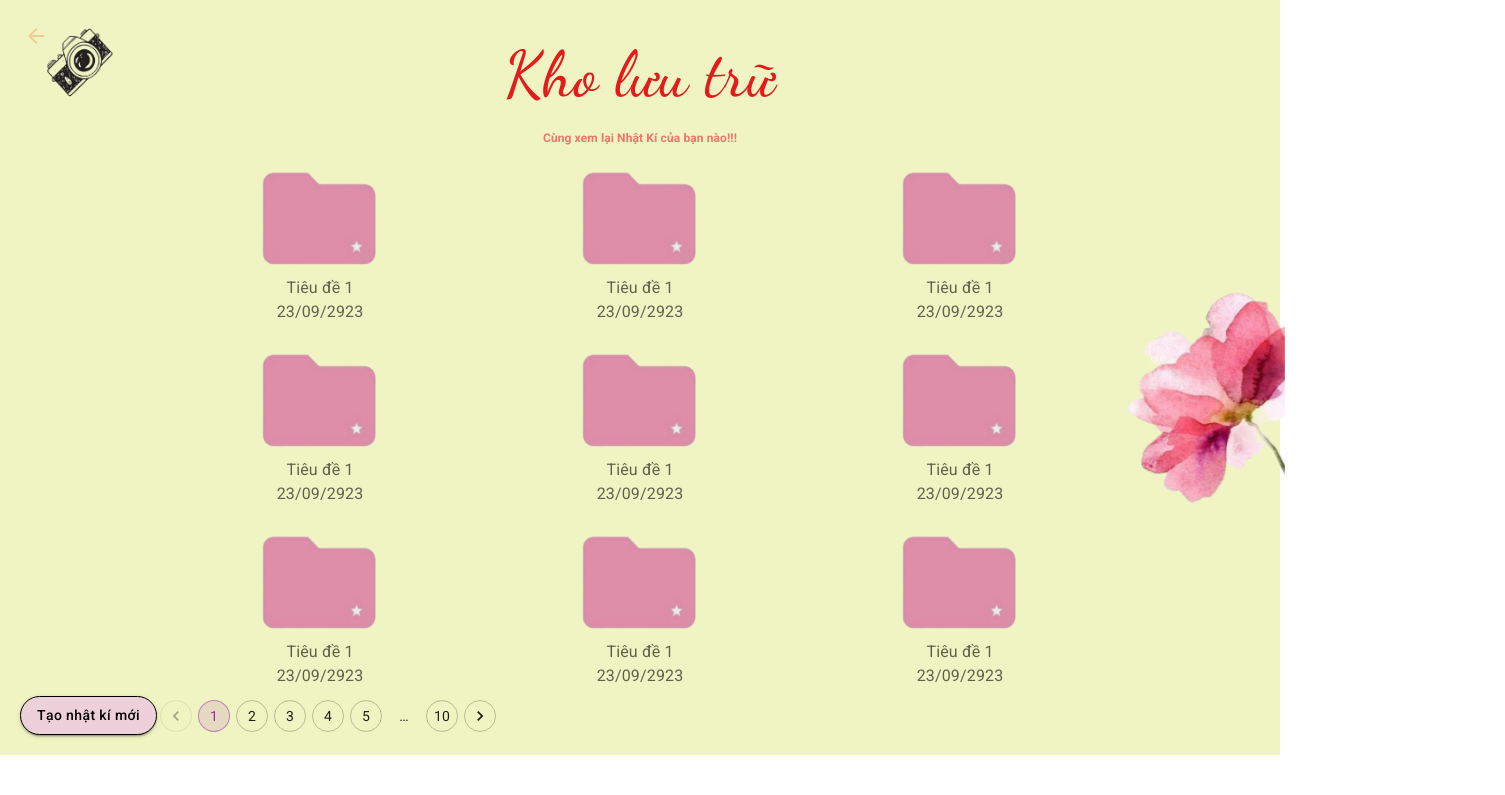
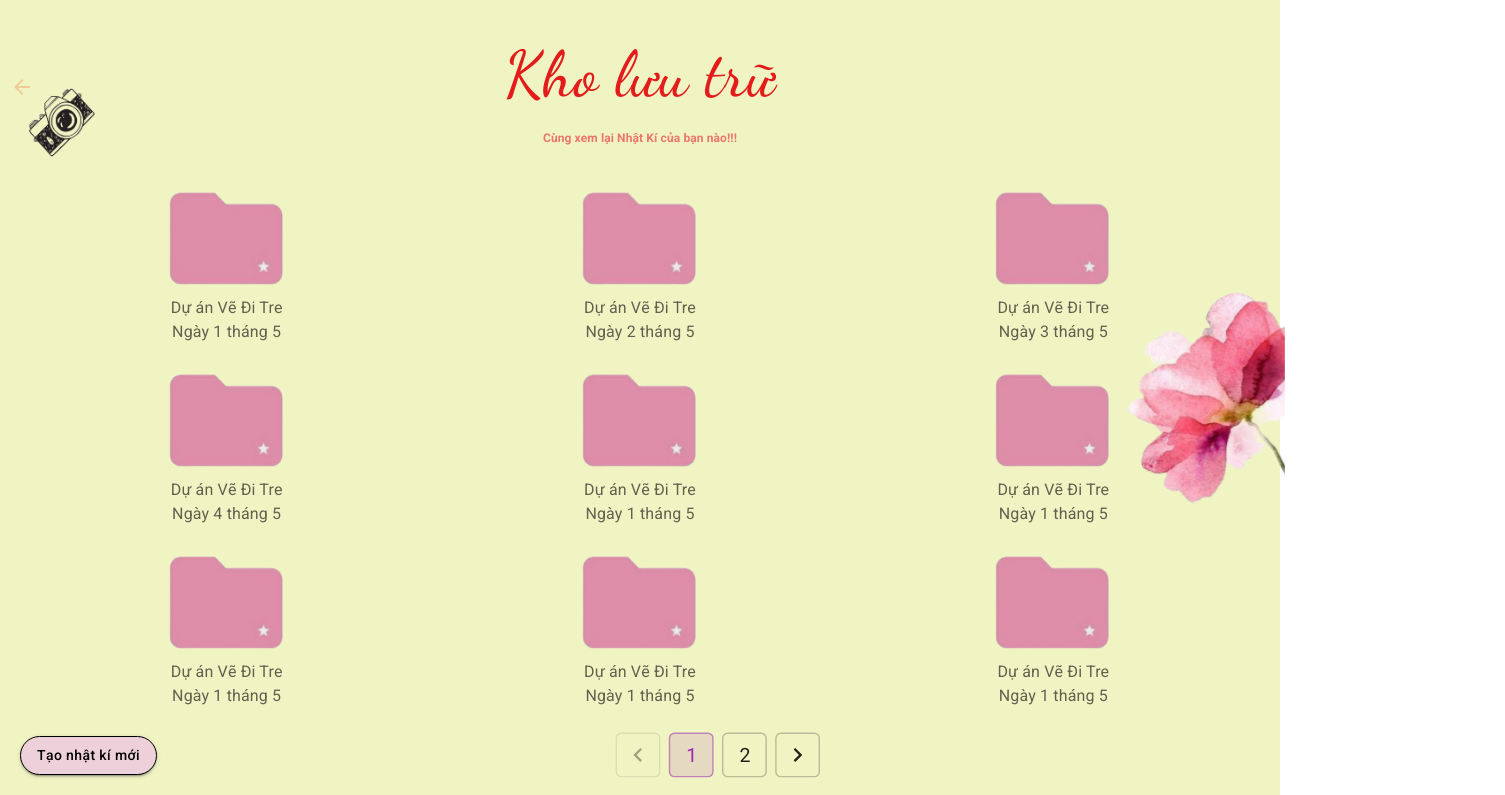
Before and after one commit to anhhdev2203/ElaineDiary, a React (Vite) app: page /mydiary in a window 1280 px wide. Shown: the part 56-851 px from the top of the page, 1505 px wide, since content can reach past the window. Before the commit the page ends 811 px from the top, so only its background shows below. Built offline with nearby package versions, Linux system fonts and the light colour scheme; a web font is replaced by a local one.

Commit message:
reactJS cho myDiary

```diff
--- /dev/null
+++ b/src/pages/MyDiary/component/Panigation.js
@@ -0,0 +1,29 @@
+import React, { useState } from "react";
+
+function usePagination(data, itemsPerPage) {
+  const [currentPage, setCurrentPage] = useState(1);
+  const maxPage = Math.ceil(data.length / itemsPerPage);
+
+  function currentData() {
+    const begin = (currentPage - 1) * itemsPerPage;
+    const end = begin + itemsPerPage;
+    return data.slice(begin, end);
+  }
+
+  function next() {
+    setCurrentPage((currentPage) => Math.min(currentPage + 1, maxPage));
+  }
+
+  function prev() {
+    setCurrentPage((currentPage) => Math.max(currentPage - 1, 1));
+  }
+
+  function jump(page) {
+    const pageNumber = Math.max(1, page);
+    setCurrentPage((currentPage) => Math.min(pageNumber, maxPage));
+  }
+
+  return { next, prev, jump, currentData, currentPage, maxPage };
+}
+
+export default usePagination;
--- a/src/pages/MyDiary/component/nagivationBox.jsx
+++ /dev/null
@@ -1,127 +0,0 @@
-import { Button, Grid, Pagination } from "@mui/material";
-
-export default function Nagivation() {
-  return (
-    <>
-      <Pagination count={10} variant="outlined" color="secondary" />
-    </>
-    // <>
-    //   <Grid
-    //     direction="row"
-    //     container
-    //     // spacing={-2}
-    //     justifyContent="center"
-    //     alignItems="center"
-    //     padding={5}
-    //     position={"absolute"}
-    //   >
-    //     <Button
-    //       sx={{
-    //         my: 0.5,
-    //         backgroundColor: "#E3B9DA",
-    //         color: "#fff",
-    //         ml: "10px",
-    //       }}
-    //       variant="contained"
-    //       size="small"
-    //       // onClick={handleCheckedLeft}
-    //       // disabled={rightChecked.length === 0}
-    //       aria-label="move selected left"
-    //     >
-    //       &lt;
-    //     </Button>
-    //     <Button
-    //       sx={{
-    //         my: 0.5,
-    //         backgroundColor: "#E3B9DA",
-    //         color: "#fff",
-    //         ml: "10px",
-    //       }}
-    //       variant="contained"
-    //       size="small"
-    //       // onClick={handleCheckedLeft}
-    //       // disabled={rightChecked.length === 0}
-    //       aria-label="move selected left"
-    //     >
-    //       1
-    //     </Button>
-    //     <Button
-    //       sx={{
-    //         my: 0.5,
-    //         backgroundColor: "#E3B9DA",
-    //         color: "#fff",
-    //         ml: "10px",
-    //       }}
-    //       variant="contained"
-    //       size="small"
-    //       // onClick={handleCheckedLeft}
-    //       // disabled={rightChecked.length === 0}
-    //       aria-label="move selected left"
-    //     >
-    //       2
-    //     </Button>
-    //     <Button
-    //       sx={{
-    //         my: 0.5,
-    //         backgroundColor: "#E3B9DA",
-    //         color: "#fff",
-    //         ml: "10px",
-    //       }}
-    //       variant="contained"
-    //       size="small"
-    //       // onClick={handleCheckedLeft}
-    //       // disabled={rightChecked.length === 0}
-    //       aria-label="move selected left"
-    //     >
-    //       ...
-    //     </Button>
-    //     <Button
-    //       sx={{
-    //         my: 0.5,
-    //         backgroundColor: "#E3B9DA",
-    //         color: "#fff",
-    //         ml: "10px",
-    //       }}
-    //       variant="contained"
-    //       size="small"
-    //       // onClick={handleCheckedLeft}
-    //       // disabled={rightChecked.length === 0}
-    //       aria-label="move selected left"
-    //     >
-    //       9
-    //     </Button>
-    //     <Button
-    //       sx={{
-    //         my: 0.5,
-    //         backgroundColor: "#E3B9DA",
-    //         color: "#fff",
-    //         ml: "10px",
-    //       }}
-    //       variant="contained"
-    //       size="small"
-    //       // onClick={handleCheckedLeft}
-    //       // disabled={rightChecked.length === 0}
-    //       aria-label="move selected left"
-    //     >
-    //       10
-    //     </Button>
-
-    //     <Button
-    //       sx={{
-    //         my: 0.5,
-    //         backgroundColor: "#E3B9DA",
-    //         color: "#fff",
-    //         ml: "10px",
-    //       }}
-    //       variant="contained"
-    //       size="small"
-    //       // onClick={handleCheckedRight}
-    //       // disabled={leftChecked.length === 0}
-    //       aria-label="move selected right"
-    //     >
-    //       &gt;
-    //     </Button>
-    //   </Grid>
-    // </>
-  );
-}
--- /dev/null
+++ b/src/pages/MyDiary/component/navigationBox.jsx
@@ -0,0 +1,33 @@
+import Pagination from "@mui/material/Pagination";
+import usePagination from "./Panigation";
+import { DATASTORE } from "../../MyDiaryDetail/data/storeDiary";
+
+export default function Navigation({ page, setPage }) {
+  const PER_PAGE = 6;
+
+  const changePage = usePagination(DATASTORE, PER_PAGE);
+  const count = Math.ceil(DATASTORE.length / PER_PAGE);
+  const handleChange = (e, value) => {
+    console.log(value);
+    setPage(value);
+  };
+  return (
+    <>
+      <Pagination
+        sx={{
+          display: "flex",
+          justifyContent: "center",
+          scale: "1.4",
+          alignItems: "center",
+          width: "inherit",
+        }}
+        count={count}
+        variant="outlined"
+        color="secondary"
+        page={page}
+        onChange={handleChange}
+        shape="rounded"
+      />
+    </>
+  );
+}
--- a/src/pages/MyDiary/component/storeBox.jsx
+++ b/src/pages/MyDiary/component/storeBox.jsx
@@ -3,12 +3,13 @@ import Paper from "@mui/material/Paper";
 import Grid from "@mui/material/Grid";
 import folderStore from "../img/folderStoreImg.png";
 import { Stack, Box, Typography, styled } from "@mui/material";
-import Nagivation from "./nagivationBox";
+import Nagivation from "./navigationBox";
 import ButtonBox from "../component/buttonBox";
 import { display, positions } from "@mui/system";
 import "../myDiary.css";
-import { DATASTORE } from "../../MyDiaryDetail/data/storeDinary";
+import { DATASTORE } from "../../MyDiaryDetail/data/storeDiary.jsx";
 import { Link } from "react-router-dom";
+import { Button } from "@mui/base";
 
 export const Img = styled("img")({
   width: "148px",
@@ -24,63 +25,37 @@ const Item = styled(Paper)(({ theme }) => ({
   boxShadow: "none",
 }));
 
-const handleClick = () => {};
-function FormRow({ value }) {
-  return (
-    <>
-      {/* <Link to={"1"}>
-        <button>1</button>
-      </Link> */}
-      <Grid item xs={3}>
-        <Item>
-          <Img alt="folderStore" src={folderStore} onClick={handleClick} />
-          <Typography>Tiêu đề 1</Typography>
-          <Typography>23/09/2923</Typography>
-        </Item>
-      </Grid>
-      <Grid item xs={3}>
-        <Item>
-          <Img sx={{}} alt="folderStore" src={folderStore} />
-          <Typography>Tiêu đề 1</Typography>
-          <Typography>23/09/2923</Typography>
-        </Item>
-      </Grid>
-      <Grid item xs={3}>
-        <Item>
-          <Img sx={{}} alt="folderStore" src={folderStore} />
-          <Typography>Tiêu đề 1</Typography>
-          <Typography>23/09/2923</Typography>
-        </Item>
-      </Grid>
-    </>
-  );
-}
-export function StoreBox() {
-  // const [dinaryList, setDinaryList] = useState(DATASTORE);
+export function StoreBox({ page }) {
   const [value, setValue] = React.useState(DATASTORE);
-
+  const detailRoute = (id) => {
+    console.log(id);
+  };
   return (
     <Box
       sx={{
+        width: "100%",
         fontFamily: "Roboto",
         flexDirection: "column",
       }}
     >
       <Grid container>
-        <Grid container item>
-          <FormRow />
-        </Grid>
-        <Grid container item>
-          <FormRow />
-        </Grid>
-        <Grid container item>
-          <FormRow />
-        </Grid>
+        {value.map((data, index) => {
+          if (index < page * 9 && index >= (page - 1) * 9) {
+            return (
+              <Grid item xs={4} key={index} display={"grid"}>
+                <Item onClick={() => detailRoute(data.id)}>
+                  <Img sx={{}} alt="folderStore" src={folderStore} />
+                  <Typography>{data.title}</Typography>
+                  <Typography>{data.date}</Typography>
+                </Item>
+              </Grid>
+            );
+          }
+        })}
       </Grid>
-      <Box sx={{ display: "flex", alignItems: "center", position: "relative" }}>
-        <ButtonBox content="Tạo nhật kí mới" />
-        <Nagivation />
-      </Box>
+      <Box
+        sx={{ display: "flex", alignItems: "center", position: "relative" }}
+      ></Box>
     </Box>
   );
 }
--- a/src/pages/MyDiary/index.jsx
+++ b/src/pages/MyDiary/index.jsx
@@ -1,15 +1,18 @@
 import { Link } from "react-router-dom";
+import { useState } from "react";
 import { StoreBox } from "./component/storeBox";
 import { Stack, Box, Typography, styled, Button } from "@mui/material";
 
 import ArrowBackIcon from "@mui/icons-material/ArrowBack";
 import cameraImg from "./img/cameraImg.png";
 import flowerImg from "./img/flowerImg.png";
+import ButtonBox from "./component/buttonBox";
+import Navigation from "./component/navigationBox";
 const Widget = styled("div")(() => ({
   paddingTop: "  80px",
   paddingBottom: "20px",
   minWidth: "100vw",
-  // minHeight: "100vh",
+  minHeight: "100vh",
   display: "flex",
   justifyContent: "flex-start",
   alignItems: "center",
@@ -18,13 +21,14 @@ const Widget = styled("div")(() => ({
   backgroundColor: "#f0f4c3",
   boxSizing: "border-box",
 }));
-function mydiary() {
+function MyDiary() {
+  const [page, setPage] = useState(1);
+  const handlePage = (val) => {
+    setPage(val);
+  };
   return (
     <>
       <Widget>
-        {/* <Link to={"1"}>
-          <button>1</button>
-        </Link> */}
         <Stack direction={"column"}>
           <Stack
             direction={"row"}
@@ -33,17 +37,37 @@ function mydiary() {
               justifyContent: "center",
               alignItems: "center",
               width: "100%",
-              position: "relative",
+              // position: "relative",
             }}
           >
-            <Stack>
             <ArrowBackIcon
               sx={{
                 color: "#EFCC96 ",
                 position: "absolute",
-                  left: "24px",
+                left: "10px",
               }}
             />
+            <Box
+              alt="Camera"
+              component="img"
+              src={cameraImg}
+              sx={{
+                position: "absolute",
+                width: " 128px",
+                height: "148px",
+                top: "100px",
+                rotate: "28.51 deg",
+                left: "2px",
+              }}
+            />
+            <Stack
+              direction={"column"}
+              sx={{
+                display: "flex",
+                justifyContent: "center",
+                alignItems: "center",
+              }}
+            >
               <Typography
                 component="h1"
                 variant="h6"
@@ -53,26 +77,6 @@ function mydiary() {
                   fontSize: "64px",
                   fontFamily: "Dancing Script",
                 }}
-                // sx={{
-                //   fontSize: "46px",
-                //   fontFamily: "Dancing Script",
-                //   "@media (max-width: 320px)": {
-                //     fontSize: "100px",
-                //   },
-                //   "@media (min-width: 320px) and (max-width: 992px)": {
-                //     fontSize: "60px",
-                //   },
-                //   "@media (min-width: 992px) and(max-width: 1800px)": {
-                //     fontSize: "100px",
-                //   },
-
-                //   "@media (min-width: 1800px)and (max-width: 2600px)": {
-                //     fontSize: "100px",
-                //   },
-                //   "@media (min-width: 2600px)": {
-                //     fontSize: "150px",
-                //   },
-                // }}
               >
                 Kho lưu trữ
               </Typography>
@@ -89,55 +93,49 @@ function mydiary() {
               >
                 Cùng xem lại Nhật Kí của bạn nào!!!
               </Typography>
-              <Box
-                alt="Camera"
-                component="img"
-                src={cameraImg}
-                sx={{
-                  position: "absolute",
-                  top: "-40px",
-                  // left: "24px",
-                  width: " 128px",
-                  height: "148px",
-                  // height: " 234.78px",
-                  left: "20px",
-                  angle: "28.51 deg",
-                }}
-              />
             </Stack>
           </Stack>
+
+          <Stack
+            direction={"column"}
+            sx={{
+              display: "flex",
+              justifyContent: "center",
+              alignItems: "flex-end",
+              width: "100%",
+              padding: "20px",
+            }}
+          >
+            <StoreBox page={page} />
+          </Stack>
+
           <Stack
             direction={"row"}
             sx={{
               display: "flex",
-              // justifyContent: "center",
-              alignItems: "flex-end",
-              width: "100%",
+              width: "100vw",
             }}
           >
-            <StoreBox />
+            <ButtonBox content="Tạo nhật kí mới" />
+            <Navigation page={page} setPage={handlePage} />
+          </Stack>
+
           <Box
             alt="Flower"
             component="img"
             src={flowerImg}
             sx={{
-                // width: "2",
-                // position: "absolute",
-                // top: "72px",
-                // left: "24px",
               position: "fixed",
               top: "300px",
               width: " 200px",
               bottom: "-1px",
               right: "-5px",
-                angle: "28.51 deg",
             }}
           />
-          </Stack>
         </Stack>
       </Widget>
     </>
   );
 }
 
-export default mydiary;
+export default MyDiary;
--- a/src/pages/MyDiaryDetail/data/storeDinary.jsx
+++ b/src/pages/MyDiaryDetail/data/storeDiary.jsx
@@ -10,6 +10,7 @@ export const DATASTORE = [
   },
   {
     id: "2",
+    title: "Dự án Vẽ Đi Tre",
     date: "Ngày 2 tháng 5",
     color: "great",
     author: "me",
@@ -17,18 +18,56 @@ export const DATASTORE = [
   {
     id: "3",
     date: "Ngày 3 tháng 5",
+    title: "Dự án Vẽ Đi Tre",
     color: "normal",
     author: "me",
   },
   {
     id: "4",
     date: "Ngày 4 tháng 5",
+    title: "Dự án Vẽ Đi Tre",
     color: "sad",
     author: "me",
   },
   {
     id: "5",
     date: "Ngày 1 tháng 5",
+    title: "Dự án Vẽ Đi Tre",
+    color: "upset",
+    author: "me",
+  },
+  {
+    id: "6",
+    date: "Ngày 1 tháng 5",
+    title: "Dự án Vẽ Đi Tre",
+    color: "upset",
+    author: "me",
+  },
+  {
+    id: "7",
+    date: "Ngày 1 tháng 5",
+    title: "Dự án Vẽ Đi Tre",
+    color: "upset",
+    author: "me",
+  },
+  {
+    id: "8",
+    date: "Ngày 1 tháng 5",
+    title: "Dự án Vẽ Đi Tre",
+    color: "upset",
+    author: "me",
+  },
+  {
+    id: "9",
+    date: "Ngày 1 tháng 5",
+    title: "Dự án Vẽ Đi Tre",
+    color: "upset",
+    author: "me",
+  },
+  {
+    id: "10",
+    date: "Ngày 1 tháng 5",
+    title: "Dự án Vẽ Đi Tre",
     color: "upset",
     author: "me",
   },
--- a/src/pages/MyDiaryDetail/index.jsx
+++ b/src/pages/MyDiaryDetail/index.jsx
@@ -1,7 +1,7 @@
 import { Stack, Box, Typography, styled } from "@mui/material";
 import { useState } from "react";
 import { useParams } from "react-router";
-import { DATASTORE } from "./data/storeDinary";
+import { DATASTORE } from "./data/storeDiary";
 import { ContentBox, Img } from "./component/contentBox";
 import ArrowBackIcon from "@mui/icons-material/ArrowBack";
 
```
Lines whose indentation alone changed are shown as unchanged.
